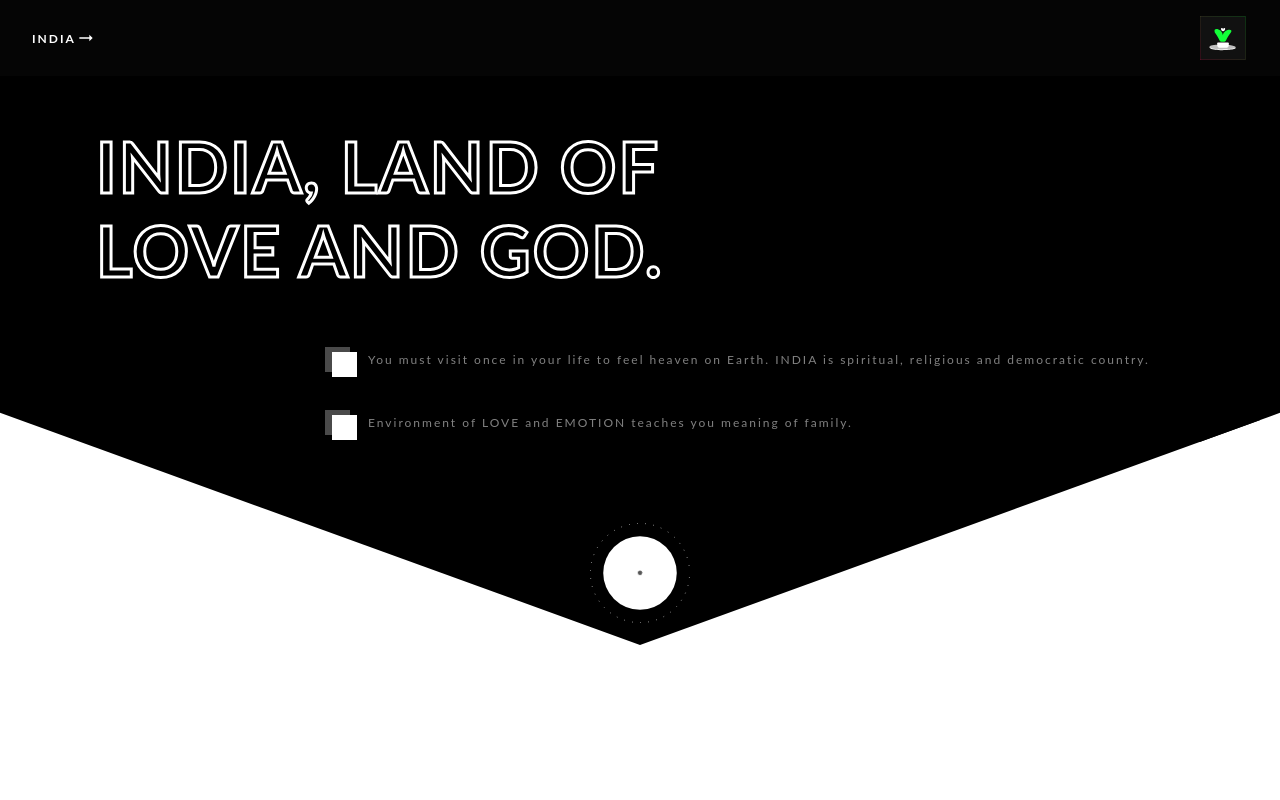
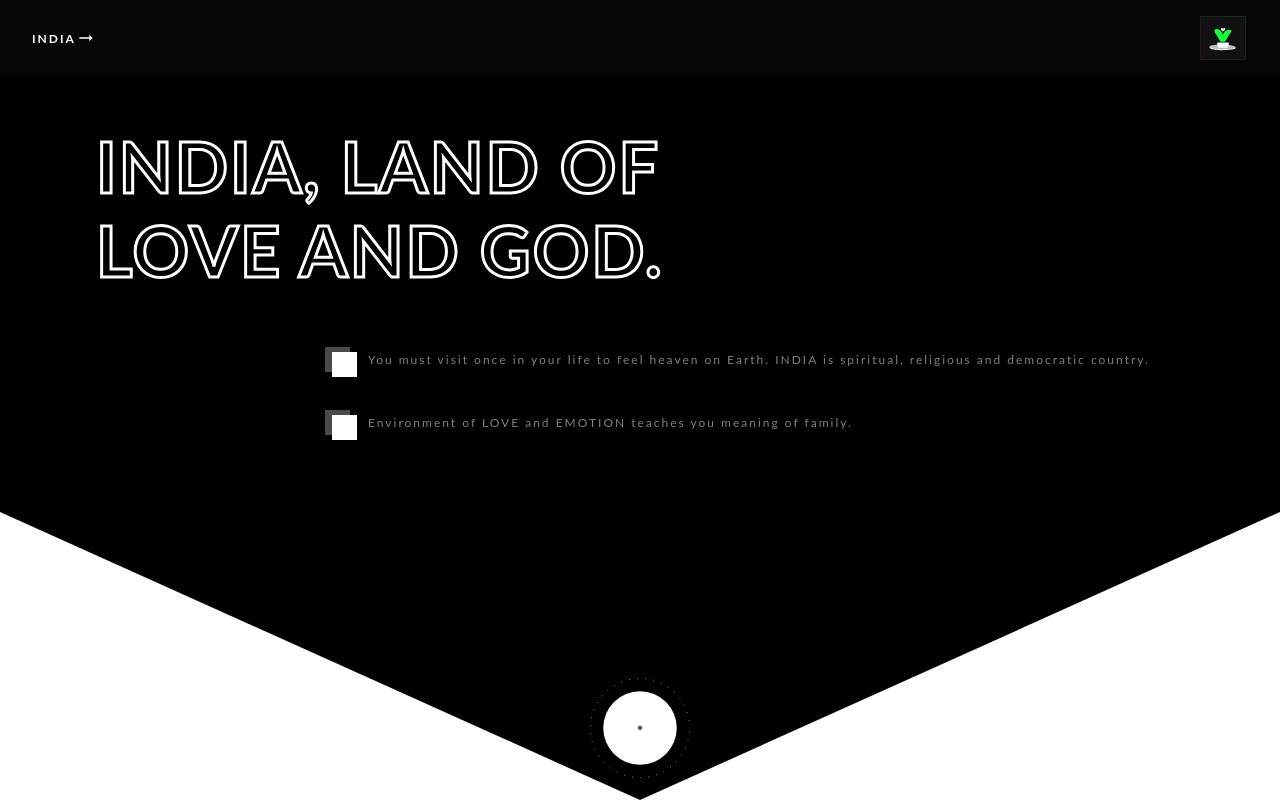
Before and after one commit to coder-abhk/INDIA-UI, a React (Create React App) app: page / in a window 1280 px wide. Built offline with nearby package versions, Linux system fonts and the light colour scheme.

Commit message:
INDIA Landing Page done

```diff
--- a/src/static/Homepage.css
+++ b/src/static/Homepage.css
@@ -1,14 +1,14 @@
 .homepage {
   position: relative;
   width: 100%;
-  height: 645px;
+  height: 100vh;
   background-color: #000;
   -webkit-clip-path: polygon(100% 0, 100% 64%, 50% 100%, 0 64%, 0 0);
   clip-path: polygon(100% 0, 100% 64%, 50% 100%, 0 64%, 0 0);
   z-index: -1;
 }
 
-@media (max-width: 968px) {
+/* @media (max-width: 968px) {
   .homepage {
     height: 600px;
   }
@@ -18,4 +18,4 @@
   .homepage {
     height: 540px;
   }
-}
+} */
```
